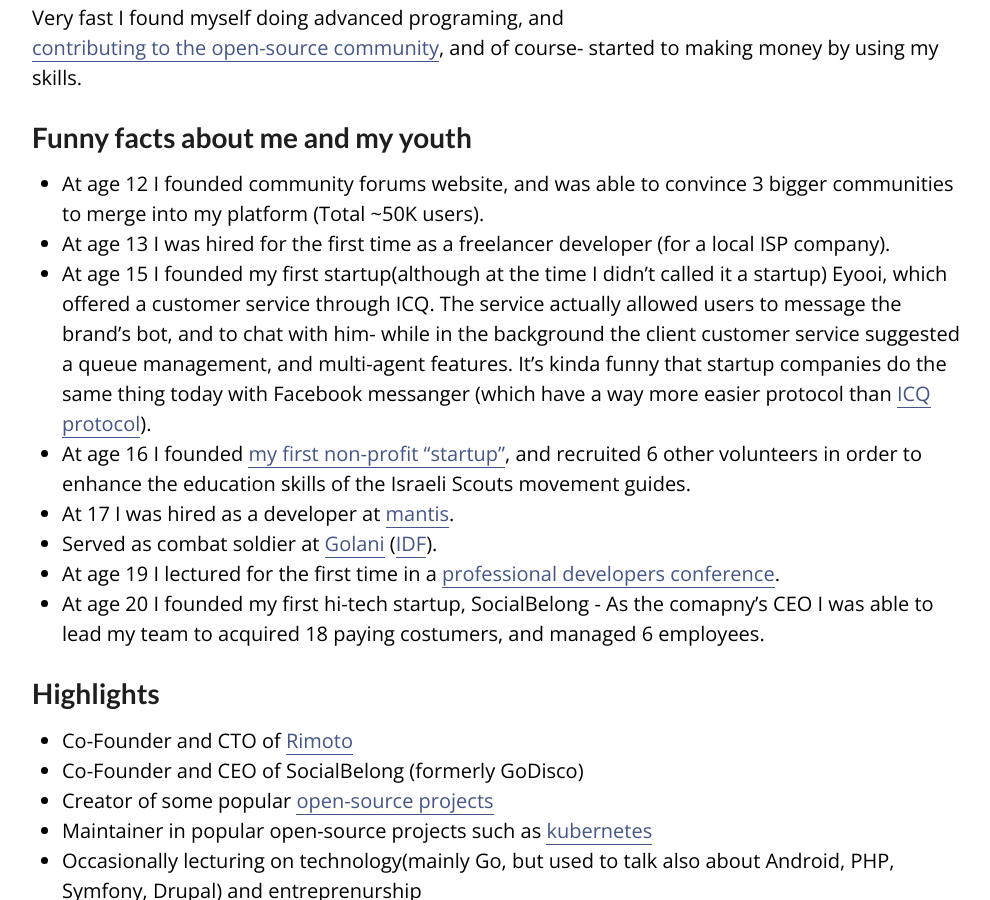
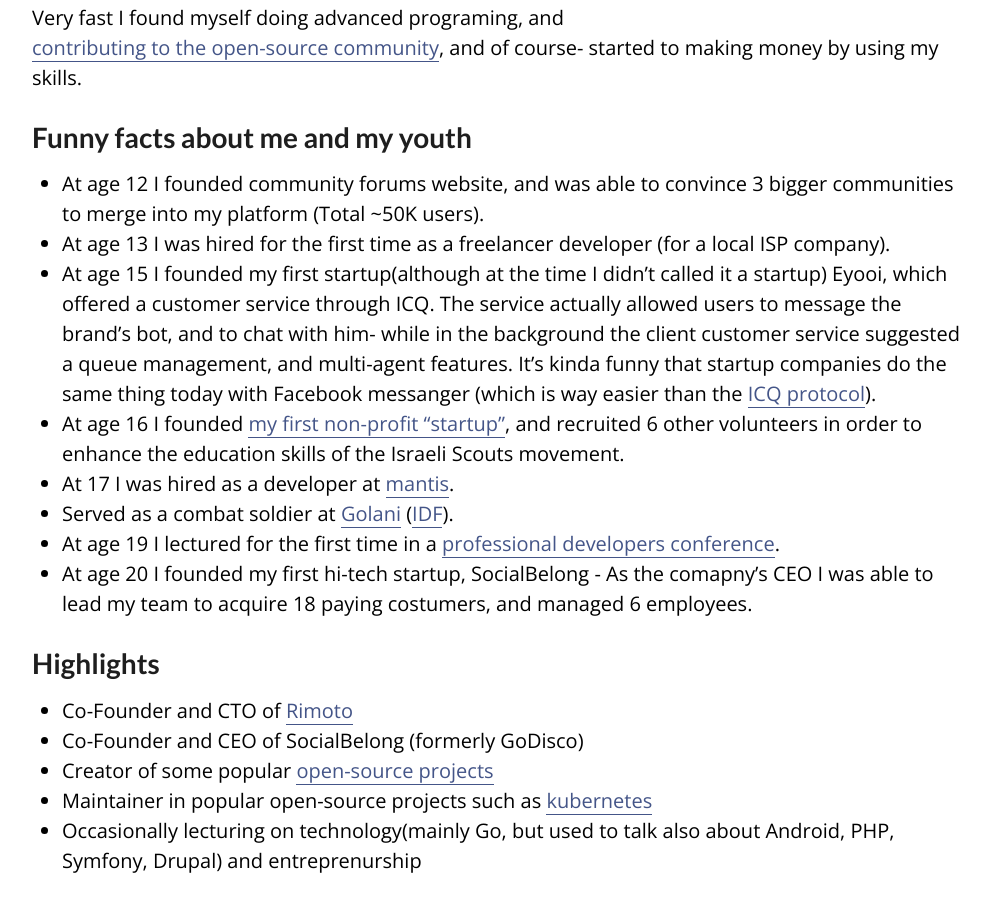
Before and after one commit to AlmogBaku/AlmogBaku.github.io, a Jekyll site: the page built from about.md, in a window 1280 px wide and 900 px high, scrolled down 716 px. Shown: the whole window, without its empty margins (138-1128 px from the left). Built offline with Jekyll 4.4.1, drawn with Linux system fonts in a browser that asks for light colours.

Commit message:
Update about.md

```diff
--- a/about.md
+++ b/about.md
@@ -24,13 +24,13 @@ and of course- started to making money by using my skills.
  - At age 12 I founded community forums website, and was able to convince 3 bigger communities to merge into my platform
  (Total ~50K users).
  - At age 13 I was hired for the first time as a freelancer developer (for a local ISP company).
- - At age 15 I founded my first startup(although at the time I didn't called it a startup) Eyooi, which offered a customer service through ICQ. The service actually allowed users to message the brand's bot, and to chat with him- while in the background the client customer service suggested a queue management, and multi-agent features. It's kinda funny that startup companies do the same thing today with Facebook messanger (which have a way more easier protocol than [ICQ protocol](http://iserverd.khstu.ru/oscar/)).
+ - At age 15 I founded my first startup(although at the time I didn't called it a startup) Eyooi, which offered a customer service through ICQ. The service actually allowed users to message the brand's bot, and to chat with him- while in the background the client customer service suggested a queue management, and multi-agent features. It's kinda funny that startup companies do the same thing today with Facebook messanger (which is way easier than the [ICQ protocol](http://iserverd.khstu.ru/oscar/)).
  - At age 16 I founded [my first non-profit "startup"](http://www.zofim.org.il/magazin_item.asp?item_id=114306200464&troop_id=&past=archive),
- and recruited 6 other volunteers in order to enhance the education skills of the Israeli Scouts movement guides.
+ and recruited 6 other volunteers in order to enhance the education skills of the Israeli Scouts movement.
  - At 17 I was hired as a developer at [mantis](http://www.mantis.co.il).
- - Served as combat soldier at [Golani](http://en.wikipedia.org/wiki/Golani_Brigade) ([IDF](http://www.idf.il/English/)).
+ - Served as a combat soldier at [Golani](http://en.wikipedia.org/wiki/Golani_Brigade) ([IDF](http://www.idf.il/English/)).
  - At age 19 I lectured for the first time in a [professional developers conference](http://www.slideshare.net/AlmogBaku/drupal-javascript-14718275).
- - At age 20 I founded my first hi-tech startup, SocialBelong - As the comapny's CEO I was able to lead my team to acquired 18 paying costumers, and managed 6 employees.
+ - At age 20 I founded my first hi-tech startup, SocialBelong - As the comapny's CEO I was able to lead my team to acquire 18 paying costumers, and managed 6 employees.
 
 ### Highlights
 
```
